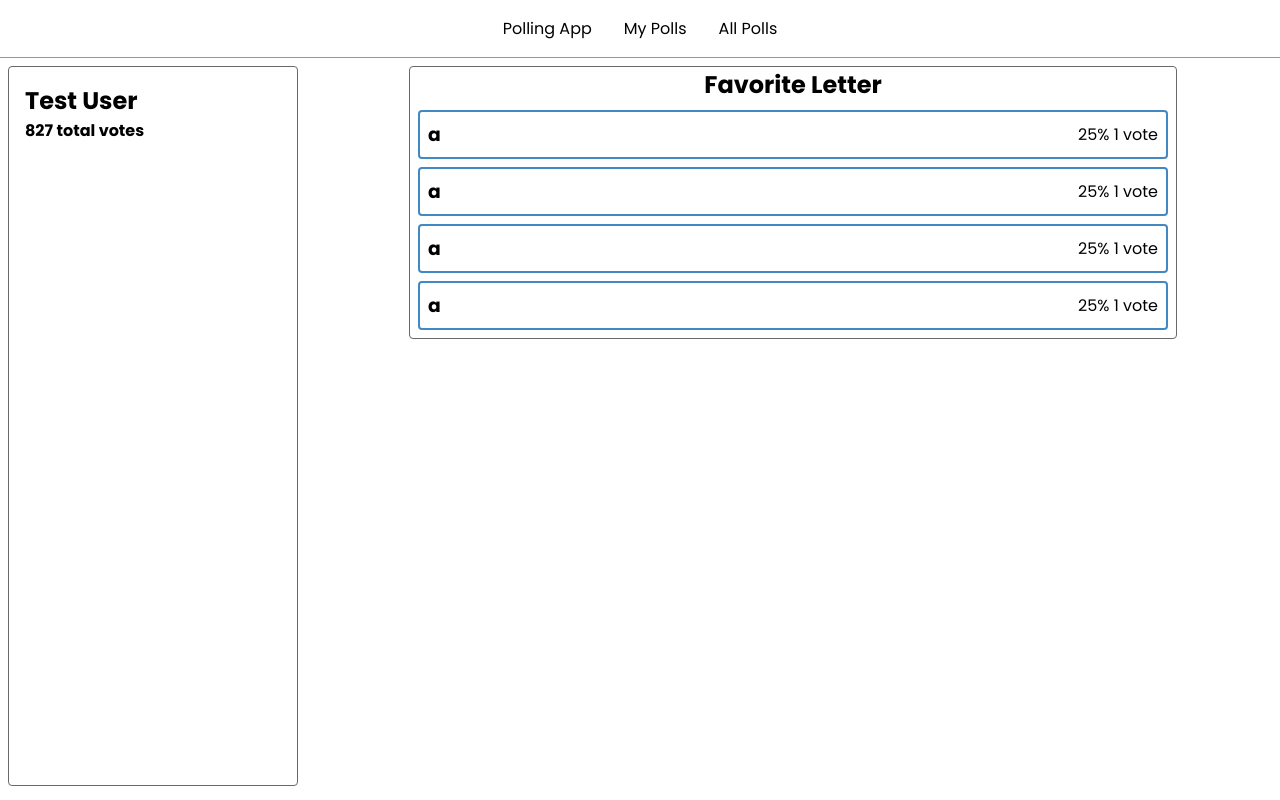
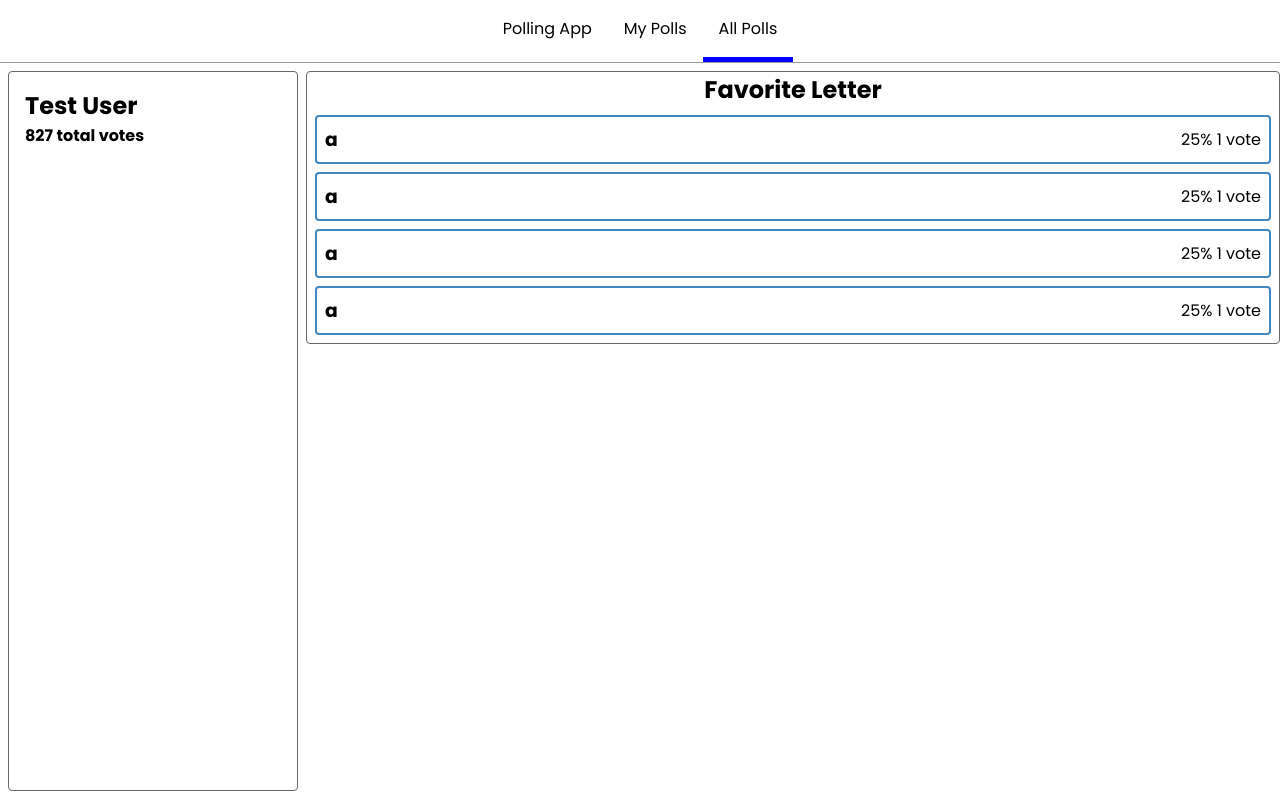
Before and after one commit to MatthewGreenspun/MERN-Poll-App, a React (Create React App) app: page / in a window 1280 px wide. Built offline with nearby package versions, Linux system fonts and the light colour scheme.

Commit message:
changed styles and made navbar show which page user is on

```diff
--- a/src/components/Navbar.jsx
+++ b/src/components/Navbar.jsx
@@ -1,12 +1,15 @@
-import {Link} from "react-router-dom"
+import {Link} from "react-router-dom";
+import {useState} from "react";
 
 export default function Navbar(props) {
+    const [isOnMyPolls, setIsOnMyPolls] =  useState(false);
+    const underline = {borderBottom: "5px solid blue"};
     const {id} = props;
     return (
         <nav className = "navbar">
             <div className="logo nav-item">Polling App</div>
-            <Link to = {"/users" + id} className = "nav-item nav-tab">My Polls</Link>
-            <Link to = "/users" className = "nav-item nav-tab">All Polls</Link>
+            <Link to = {"/users" + id} className = "nav-item nav-tab" style={isOnMyPolls? underline : {}} onClick = {() => setIsOnMyPolls(true)} >My Polls</Link>
+            <Link to = "/users" className = "nav-item nav-tab" style = {!isOnMyPolls? underline : {}}  onClick = {() => setIsOnMyPolls(false)} >All Polls</Link>
         </nav>
     );
 }
--- a/src/index.css
+++ b/src/index.css
@@ -8,7 +8,11 @@
 
 .user-profile {
   display: flex;
-  align-items: flex-start
+  align-items: flex-start;
+  justify-content: space-between;
+  max-width: 80em;
+  min-width: 290px;
+  margin: 0 auto;
 }
 
 .navbar {
@@ -41,15 +45,19 @@
 }
 
 .polls {
-  margin: 0 auto;
-  overflow: auto;
+  overflow-y: auto;
+  overflow-x: none;
   max-height: 90vh;
+  width: 100%;
+  display: flex;
+  justify-content: stretch;
+  flex-direction: column;
 }
 
 .poll {
   text-align: center;
   min-width: 290px;
-  width: 60vw;
+  width: 100%;
   margin: 0.5rem auto;
   border: 1px solid #696969;
   border-radius: 4px;
```
